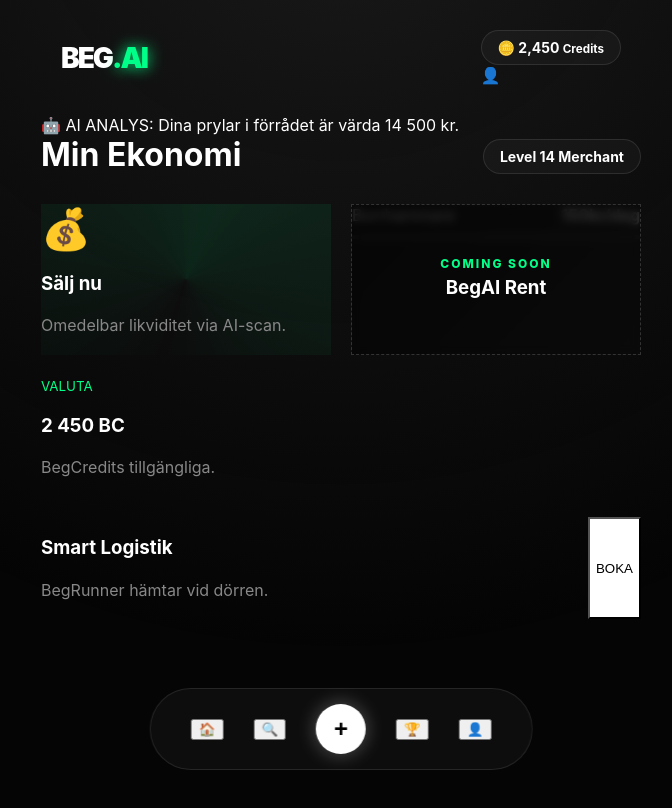
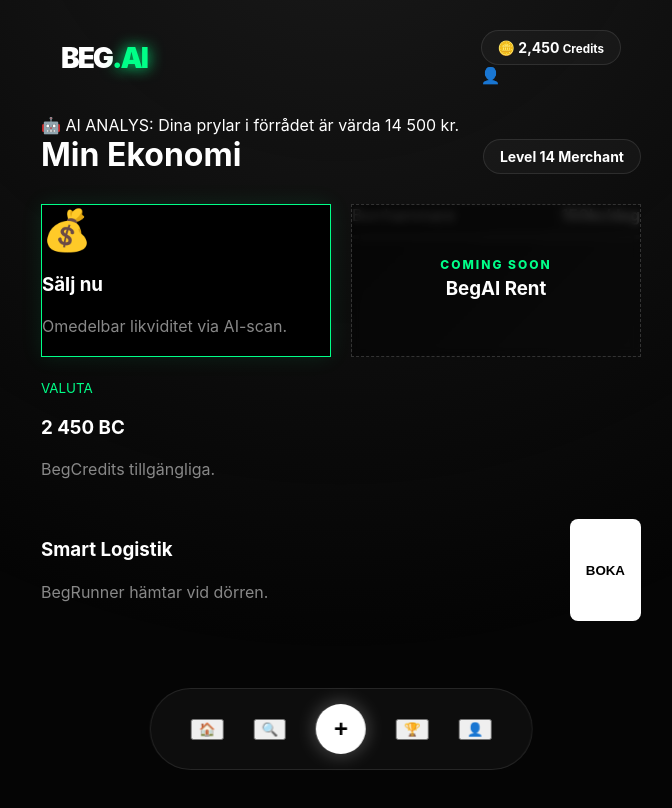
Before and after one commit to gascheckking/marketbeg-appGem, a Next.js app: page /dashboard in a window 1280 px wide. Shown: the top 808 px of the page, without its empty margins (299-971 px from the left). Built offline with nearby package versions, Linux system fonts and the light colour scheme.

Commit message:
Update globals.css

```diff
--- a/styles/globals.css
+++ b/styles/globals.css
@@ -130,3 +130,20 @@ body {
   color: #888;
   line-height: 1.6;
 }
+.glow-card {
+  background: #000 !important;
+  border: 1px solid var(--accent) !important;
+  box-shadow: 0 0 20px rgba(0, 255, 136, 0.1);
+}
+
+.rent-locked:hover {
+  transform: none !important; /* Ingen rörelse på låsta kort */
+}
+
+.small-pay {
+  border: none;
+  padding: 8px 16px;
+  border-radius: 8px;
+  font-weight: 700;
+  cursor: pointer;
+}
```
